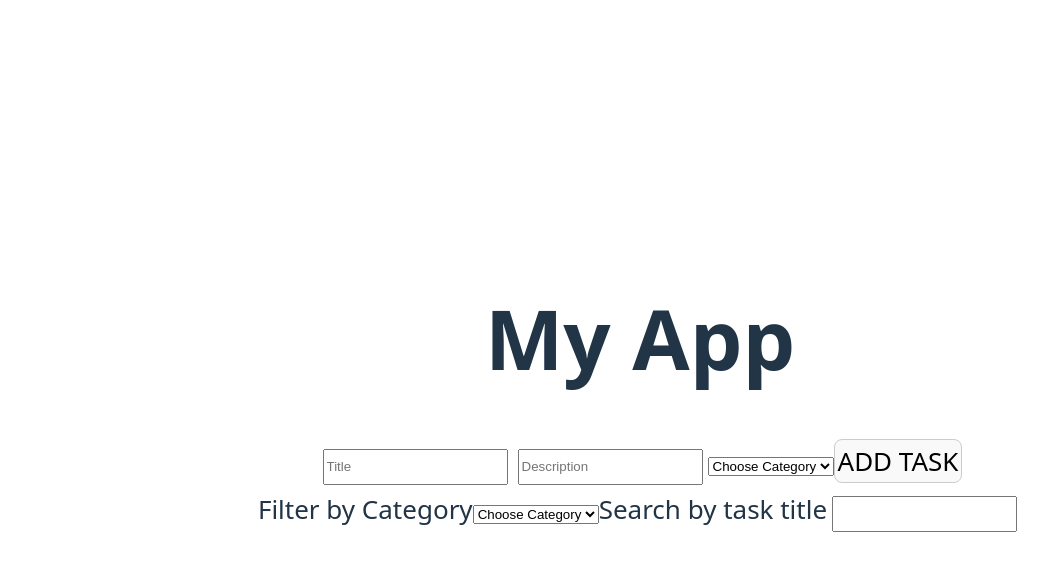
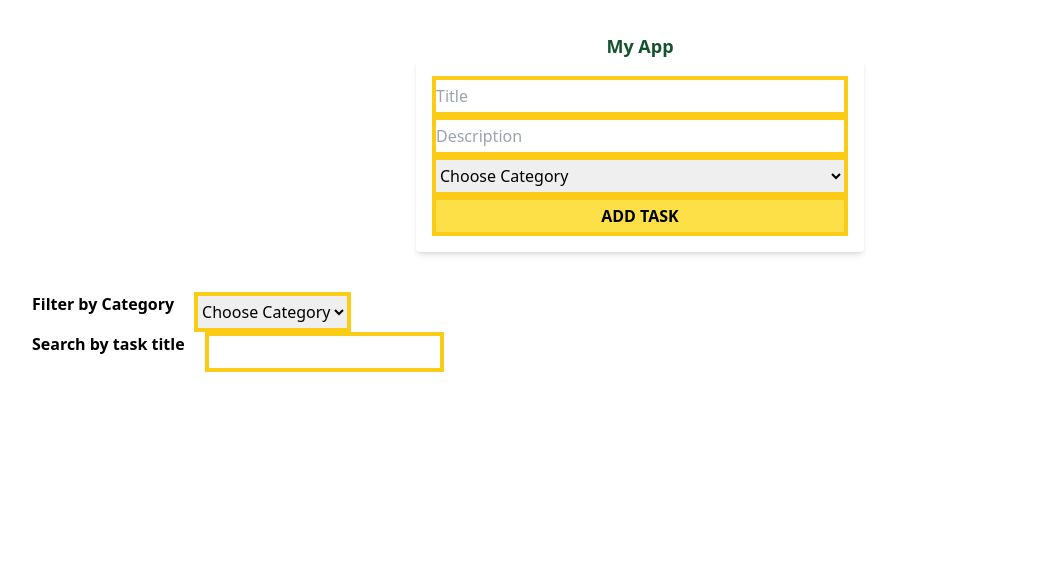
Before and after one commit to anna-manorik/travel-agency, a React (Vite) app: page / in a window 1280 px wide. Shown: the top 564 px of the page, without its empty margins (0-1048 px from the left). Built offline with nearby package versions, Linux system fonts and the light colour scheme.

Commit message:
added styles with tailwild

```diff
--- a/src/App.tsx
+++ b/src/App.tsx
@@ -82,7 +82,7 @@ function App() {
 
   return (
     <>
-      <h1>My App</h1>
+      <h1 className='text-green-900 text-lg font-black'>My App</h1>
       <AddingForm addTask={addTask}></AddingForm>
       <FilterForm filterTasksFunk={filterTasks}></FilterForm>
       <SearchForm searchFunk={searchTasks}></SearchForm>
@@ -93,7 +93,7 @@ function App() {
           deleteTaskFunk={deleteTask}
         />
       ) : notFound ? (
-        <p>Нічого не знайдено 😢</p>
+        <p>Any results 😢</p>
       ) : (
         <TaskList
           taskList={taskList}
--- a/src/components/AddingForm.tsx
+++ b/src/components/AddingForm.tsx
@@ -1,35 +1,43 @@
-import { useState } from 'react'
+import React, { useState } from 'react'
+import { Formik, Form, Field, ErrorMessage } from 'formik';
 
 type AddingFormProp = {
     addTask: (title: string, description: string, category: string) => void
 }
 
+type FormValues = {
+    title: string;
+    description: string;
+    category: string
+};
+
 const AddingForm = ({ addTask }: AddingFormProp) => {
-    const [title, setTitle] = useState('')
-    const [description, setDescription] = useState('')
-    const [category, setCategory] = useState("")
+    const initialValues: FormValues = {
+        title: '',
+        description: '',
+        category: 'Choose Category'
+    };
 
-    const handleSubmit = (e: any) => {
-        e.preventDefault();
-        addTask(title, description, category);
-        setTitle('')
-        setDescription('')
-        setCategory('')
-    }
+    const handleSubmit = (values: FormValues, actions: any) => {
+        addTask(values.title, values.description, values.category);
+        actions.resetForm();
+    };
 
     return (
-        <form onSubmit={handleSubmit}>
-            <input type="text" placeholder="Title" value={title} onChange={(e) => setTitle(e.target.value)} />
-            <input type="text" placeholder="Description" value={description} onChange={(e) => setDescription(e.target.value)} />
-                <select value={category} onChange={(e) => setCategory(e.target.value)}>
-                    <option value="" disabled>Choose Category</option>
-                    <option>Home</option>
-                    <option>Work</option>
-                    <option>Family</option>
-                    <option>Study</option>
-                </select>
-            <button>ADD TASK</button>
-        </form>
+        <Formik initialValues={initialValues} onSubmit={handleSubmit}>
+            <Form className="flex flex-col mb-10 max-w-md mx-auto p-4 bg-white rounded shadow-md">
+                <Field as="input" name="title" type="text" placeholder="Title" className="h-10 border-4 border-yellow-400" />
+                <Field name="description" type="text" placeholder="Description" className="h-10 border-4 border-yellow-400" />
+                <Field name="category" as="select"  className="h-10 border-4 border-yellow-400">
+                    <option value="Choose Category" disabled>Choose Category</option>
+                    <option value="Home">Home</option>
+                    <option value="Work">Work</option>
+                    <option value="Family">Family</option>
+                    <option value="Study">Study</option>
+                </Field>
+                <button type="submit"  className="h-10 border-4 border-yellow-400 bg-yellow-300 font-bold">ADD TASK</button>
+            </Form>
+        </Formik>
     )
 }
 
--- a/src/components/FilterForm.tsx
+++ b/src/components/FilterForm.tsx
@@ -14,9 +14,9 @@ const FilterForm = ({ filterTasksFunk }: FilterProps) => {
     };
 
     return (
-        <>
-            <label>Filter by Category</label>
-                <select value={choosedCategory} onChange={handleChange}>
+        <div className="flex">
+            <label className="font-bold">Filter by Category</label>
+                <select value={choosedCategory} onChange={handleChange} className="block h-10 border-4 border-yellow-400 ml-5">
                     <option value="" disabled>Choose Category</option>
                     <option>All</option>
                     <option>Home</option>
@@ -24,7 +24,7 @@ const FilterForm = ({ filterTasksFunk }: FilterProps) => {
                     <option>Family</option>
                     <option>Study</option>
                 </select>
-        </>
+        </div>
     )
 }
 
--- a/src/components/SearchForm.tsx
+++ b/src/components/SearchForm.tsx
@@ -14,10 +14,10 @@ const SearchForm = ({ searchFunk }: SearchProps) => {
     }
 
     return (
-        <>
-            <label>Search by task title</label>
-            <input type="text" onChange={handleChange} value={searchValue}></input>
-        </>
+        <div className="flex">
+            <label className="font-bold">Search by task title</label>
+            <input type="text" onChange={handleChange} value={searchValue} className="block h-10 border-4 border-yellow-400 ml-5"></input>
+        </div>
     )
 }
 
--- a/src/components/Task.tsx
+++ b/src/components/Task.tsx
@@ -10,7 +10,7 @@ const Task = ({ id, title, description, category, editTaskFunk, deleteTaskFunk }
 
     return (
         <>
-            <div className='task-item'>
+            <div className='border-2 border-yellow-400 p-5'>
                 <b>Title:</b><span> <span id='title' onClick={() => editTaskFunk(id, 'title')}>{title}</span></span><br></br>
                 <b>Description:</b><span> <span id='description' onClick={() => editTaskFunk(id, 'description')}>{description}</span></span><br></br>
                 <b>Category:</b><select>
@@ -21,10 +21,10 @@ const Task = ({ id, title, description, category, editTaskFunk, deleteTaskFunk }
                     <option>Study</option>
                 </select><br></br>
                 <span><b>Is Task completed?</b> {isCompleted ? '✅' : '❌'}</span><br></br>
-                <button onClick={toggleComplete}>
+                <button onClick={toggleComplete} className="border-4 border-yellow-400 bg-yellow-300 font-bold mr-5 p-2">
                     {isCompleted ? 'Reopen' : 'Done'}
                 </button>
-                <button onClick={() => deleteTaskFunk(id)}>Delete</button>
+                <button onClick={() => deleteTaskFunk(id)} className="border-4 border-yellow-400 bg-yellow-300 font-bold p-2">Delete</button>
             </div>
         </>
     )
--- a/tailwind.config.js
+++ b/tailwind.config.js
@@ -1,8 +1,11 @@
 /** @type {import('tailwindcss').Config} */
-export default {
-  content: [],
+module.exports = {
+  content: [
+    "./index.html",
+    "./src/**/*.{js,ts,jsx,tsx}",
+  ],
   theme: {
     extend: {},
   },
   plugins: [],
-}
+};
```
Also changed, not shown: package.json (+6 -4 lines), src/index.css (+6 -1 lines), 1 other file (tests, documents, lock files or other folders).
